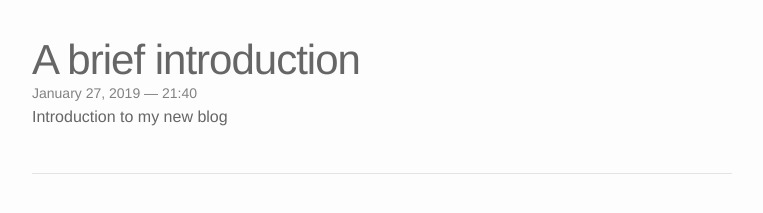
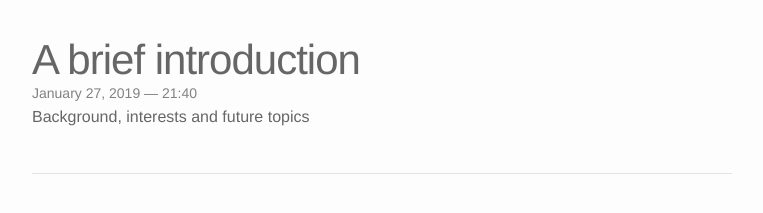
Before and after one commit to ghub-c/Guillem-blog, a Jekyll site: the page built from index.html, in a window 1280 px wide. Shown: the part 328-541 px from the top of the page, without its empty margins (258-1021 px from the left). Built offline with Jekyll 4.4.1, drawn with Linux system fonts in a browser that asks for light colours; nearby versions of some CDN libraries; the list of posts is cut into pages by our own code.

Commit message:
Changed desc

```diff
--- a/_posts/2015-03-15-title.markdown
+++ b/_posts/2015-03-15-title.markdown
@@ -2,7 +2,7 @@
 layout: post
 title:  A brief introduction
 date:   2019-01-27 21:40:16
-description: Introduction to my new blog
+description: Background, interests and future topics
 ---
 After a long period of thinking whether or not releasing a personal blog, I've decided to start this journey on 2019. To put you into a little of perspective, my name is Guillem Muñoz and I work as a software engineer at Datumize, a startup based in Barcelona, that aims to create data products addressed to different industries, such as travel, retail or warehousing.
 
```
